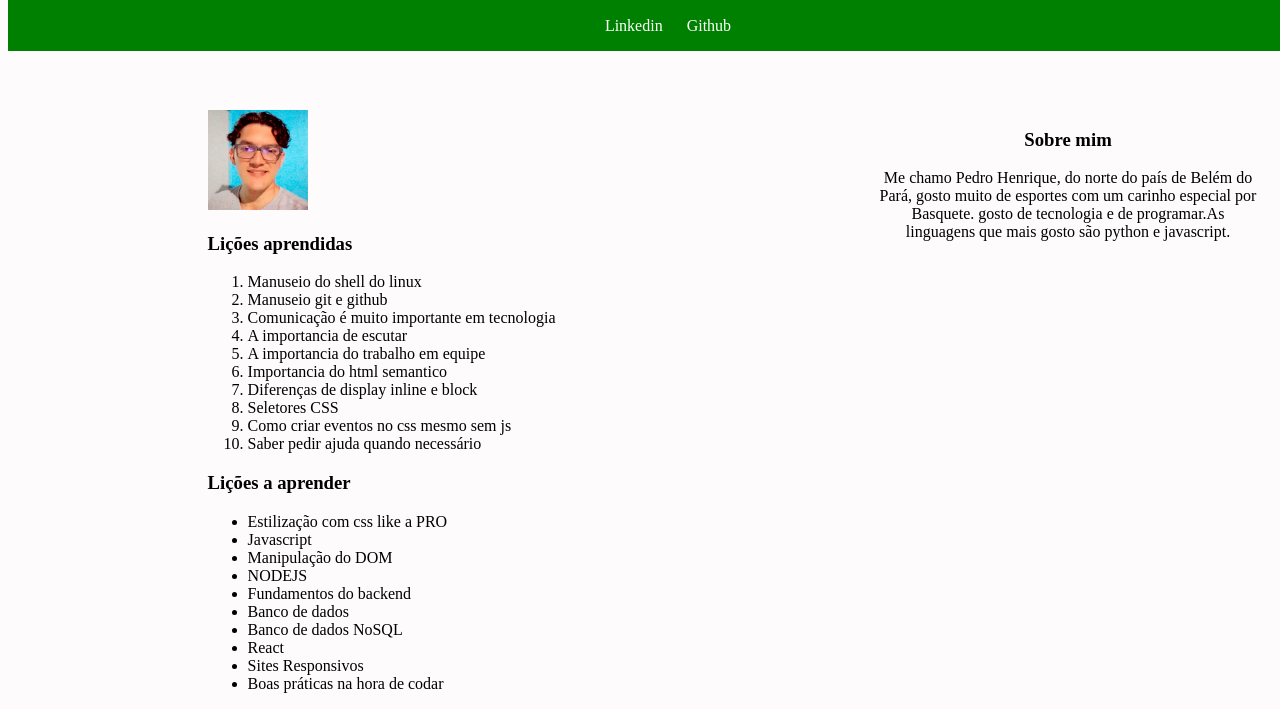
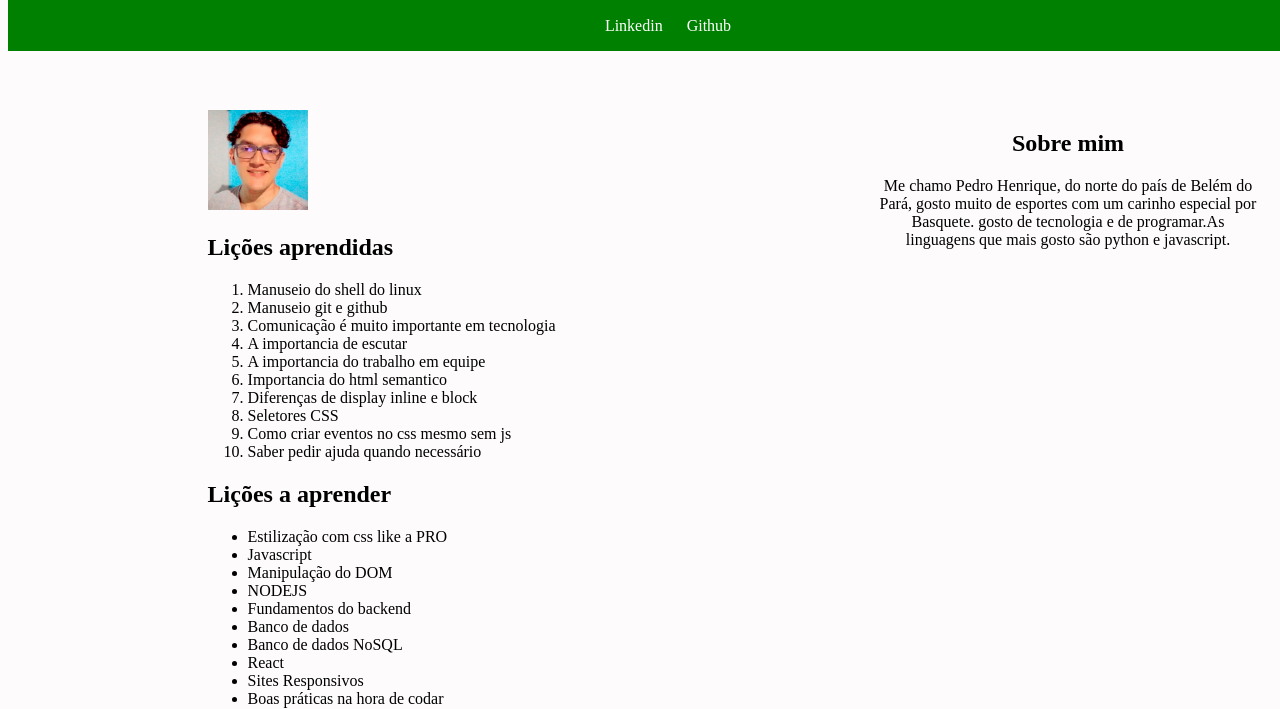
Before and after one commit to pedro-henrique-a-silva/lessons-learned, a website: page index.html in a window 1280 px wide. Shown: the part 50-759 px from the top of the page. Drawn offline with Linux system fonts and the light colour scheme.

Commit message:
Requisito 11 conlcuido

```diff
--- a/index.html
+++ b/index.html
@@ -28,7 +28,7 @@
     </section>
 
     <section>
-      <h3>Lições aprendidas</h3>
+      <h2>Lições aprendidas</h2>
       <ol id="licoes_aprendidas">
         <li>Manuseio do shell do linux</li>
         <li>Manuseio git e github</li>
@@ -44,7 +44,7 @@
     </section>
 
     <section>
-      <h3>Lições a aprender</h3>
+      <h2>Lições a aprender</h2>
       <ul id="licoes_a_aprender">
         <li>Estilização com css like a PRO</li>
         <li>Javascript</li>
@@ -60,7 +60,7 @@
     </section>
 
     <section class="article">
-      <h3>Aprendizado na Trybe.</h3>
+      <h2>Aprendizado na Trybe.</h2>
       <article>
         Estudar na trybe está sendo uma experiencia maravilhosa,
         no inicio a carga de conteudo e a velocidade pareciam um desafio
@@ -75,7 +75,7 @@
 
   <aside id="sidebar">
     <section>
-      <h3>Sobre mim</h3>
+      <h2>Sobre mim</h2>
         Me chamo Pedro Henrique, do norte do país de Belém do Pará, gosto muito de esportes com um carinho
         especial por Basquete. gosto de tecnologia e de programar.As linguagens que mais gosto são python e javascript.
     </section>
```
